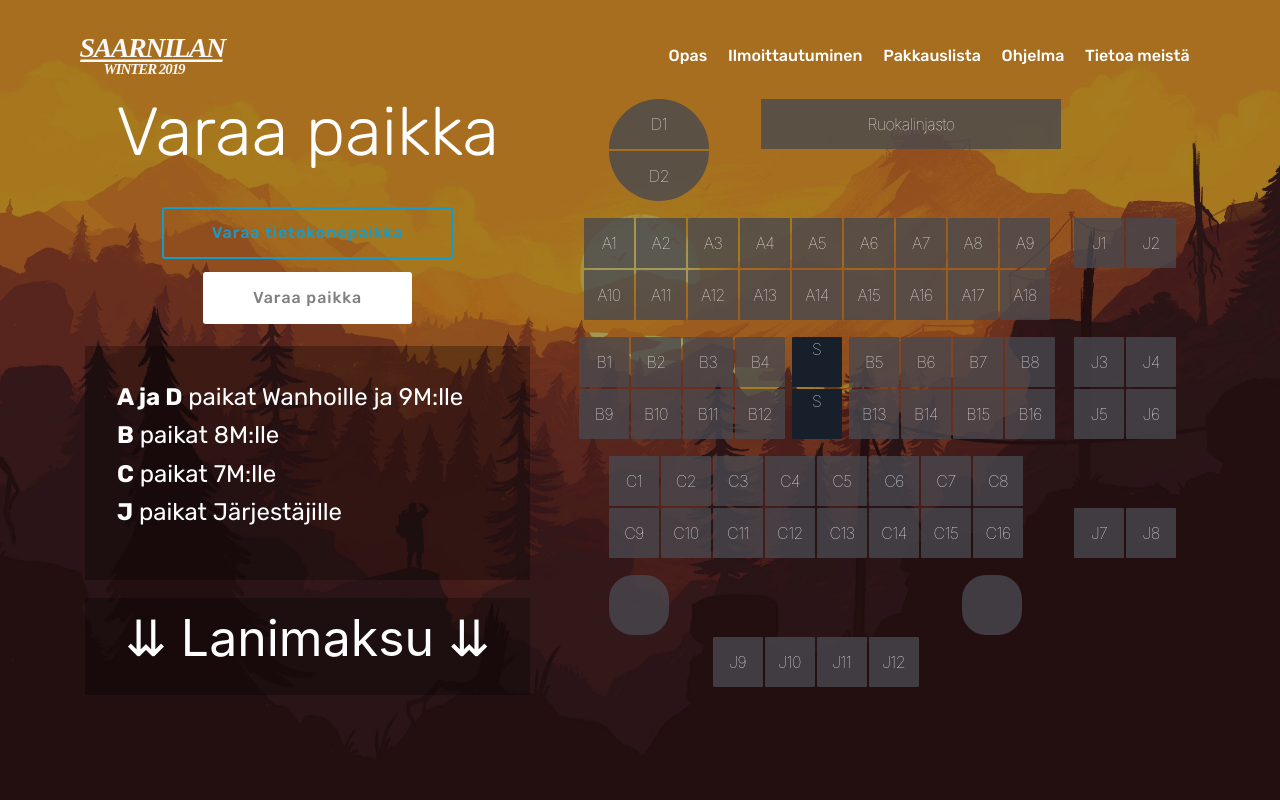
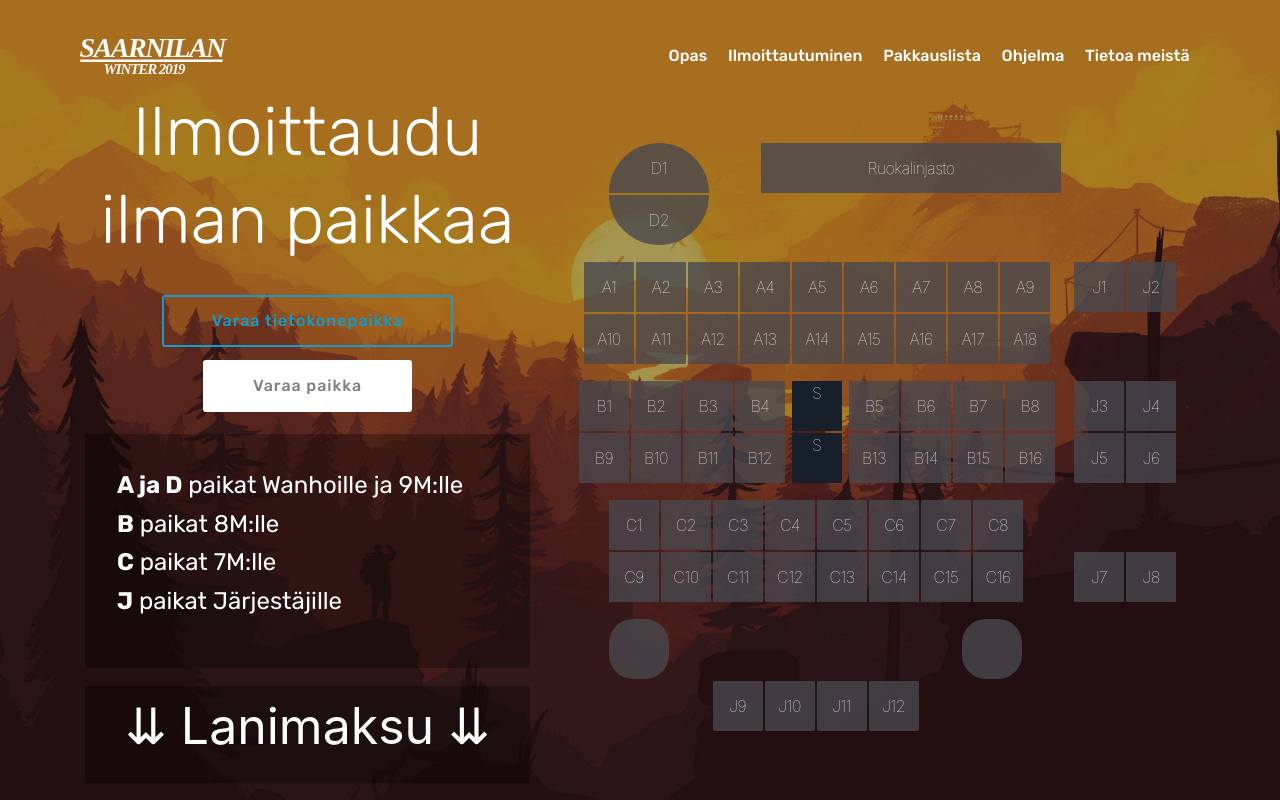
Before and after one commit to m1ksu/SaarniLan, a plain HTML site: page Paikat.html in a window 1280 px wide. Shown: the top 800 px of the page. Drawn offline with Linux system fonts and the light colour scheme; a script that the page names is missing; files whose address does not match are found by name.

Commit message:
Update Paikat.html

```diff
--- a/Paikat.html
+++ b/Paikat.html
@@ -83,7 +83,7 @@
         <div class="row">
             <div class="mbr-white col-lg-5 col-12">
                 <h3 class="mbr-section-subtitle align-center mbr-light pb-3 mbr-fonts-style display-1">
-                    Varaa paikka</h3>
+                    Ilmoittaudu ilman paikkaa</h3>
                 <div class="mbr-section-btn"><a class="btn btn-md order btn-black-outline display-4" target="_blank" href="javascript:void(0);">Varaa tietokonepaikka</a>
                     <a class="btn btn-md btn-white display-4" href="https://docs.google.com/forms/d/e/1FAIpQLSenTh9GFc3xUuGnci30HrPdzL90OiSM8GDy5FDcuJ6gQyPZ_g/viewform?usp=sf_link" target="_blank">Varaa paikka</a></div>
 
```
